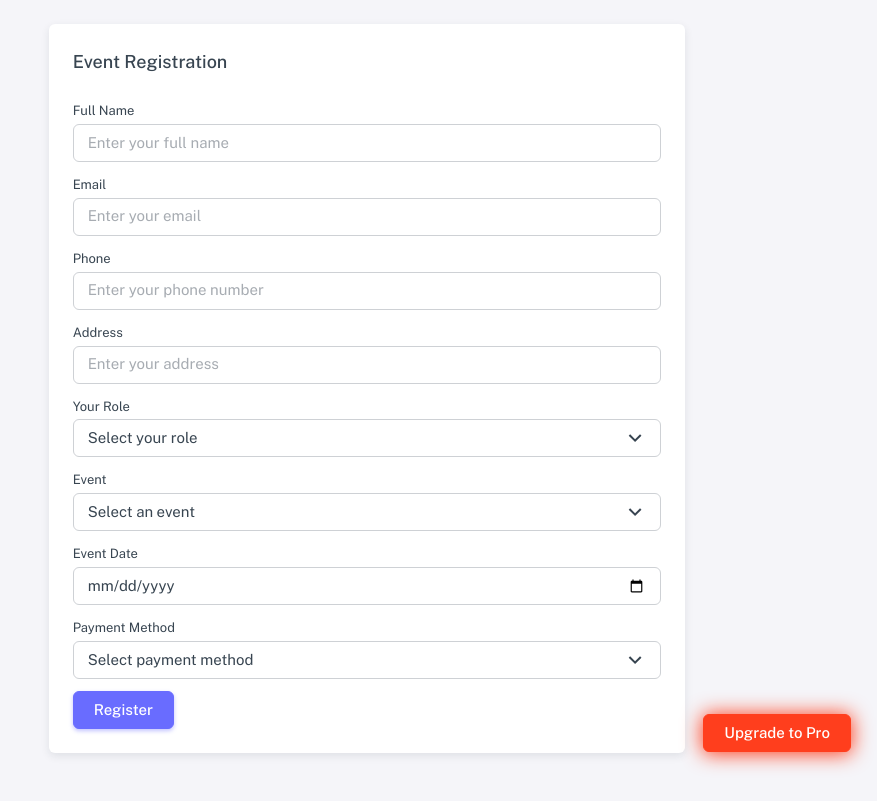
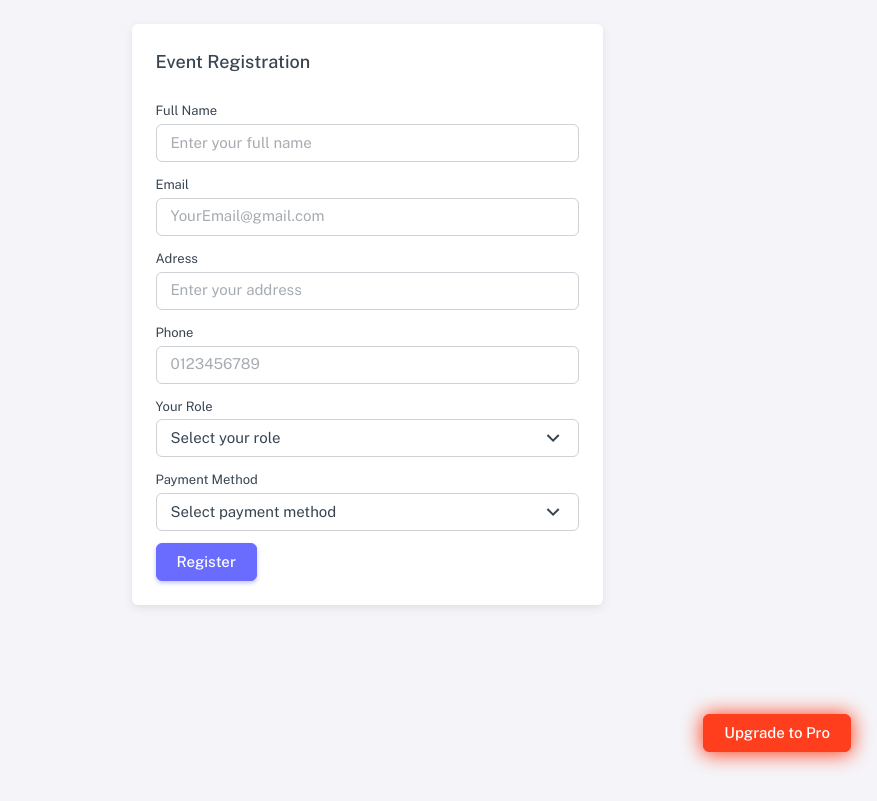
Before and after one commit to hoainhan256/EMP_Hub, a Django app: page /EventReg/ in a window 1280 px wide. Shown: the whole page, without its empty margins (403-1280 px from the left). After the commit the page ends 770 px from the top, so only its background shows below. Run offline with Django 5.2, Linux system fonts and the light colour scheme; some libraries are stand-ins or nearby versions.

Commit message:
edit form

```diff
--- a/EMPSites/EMPSites/settings.py
+++ b/EMPSites/EMPSites/settings.py
@@ -140,7 +140,7 @@ STATIC_URL = 'static/'
 DEFAULT_AUTO_FIELD = 'django.db.models.BigAutoField'
 # settings.py
 
-EMAIL_BACKEND = 'django.core.mail.backends.smtp.EmailBackend'
+EMAIL_BACKEND = 'django.core.mail.backends.console.EmailBackend'
 EMAIL_HOST = 'smtp.gmail.com'
 EMAIL_PORT = 587
 EMAIL_USE_TLS = True
--- a/EMPSites/EventReg/templates/EventReg/form_reg.html
+++ b/EMPSites/EventReg/templates/EventReg/form_reg.html
@@ -2,65 +2,38 @@
 {% block Content %}
 <div class="container-xxl flex-grow-1 container-p-y">
     <div class="row justify-content-center">
-        <div class="col-xl-8 col-lg-10 col-md-12">
+        <div class="col-xl-6 col-lg-8 col-md-10">
             <!-- Event Registration Form -->
-            <div class="card mb-6">
+            <div class="card">
                 <h5 class="card-header">Event Registration</h5>
                 <div class="card-body">
-                    <form method="POST" action="{% url 'submit_registration' %}" enctype="multipart/form-data">
+                    <form method="POST" action="{% url 'submit_registration' %}">
                         {% csrf_token %}
                         <!-- Full Name -->
                         <div class="mb-3">
-                            <label for="full-name" class="form-label">Full Name</label>
-                            <input
-                                type="text"
-                                class="form-control"
-                                id="full-name"
-                                name="full_name"
-                                placeholder="Enter your full name"
-                                required>
+                            <label class="form-label">Full Name</label>
+                            <input type="text" class="form-control" name="name" required
+                            placeholder="Enter your full name">
                         </div>
                         <!-- Email -->
                         <div class="mb-3">
-                            <label for="email" class="form-label">Email</label>
-                            <input
-                                type="email"
-                                class="form-control"
-                                id="email"
-                                name="email"
-                                placeholder="Enter your email"
-                                required>
+                            <label class="form-label">Email</label>
+                            <input type="email" class="form-control" name="email" required placeholder="YourEmail@gmail.com">
+                        </div>
+                        <!--Adress-->
+                        <div class="mb-3">
+                            <label class="form-label">Adress</label>
+                            <input type="email" class="form-control" name="adress" required placeholder="Enter your address">
                         </div>
                         <!-- Phone -->
                         <div class="mb-3">
-                            <label for="phone" class="form-label">Phone</label>
-                            <input
-                                type="tel"
-                                class="form-control"
-                                id="phone"
-                                name="phone"
-                                placeholder="Enter your phone number"
-                                required>
-                        </div>
-                        <!-- Address -->
-                        <div class="mb-3">
-                            <label for="address" class="form-label">Address</label>
-                            <input
-                                type="text"
-                                class="form-control"
-                                id="address"
-                                name="address"
-                                placeholder="Enter your address"
-                                required>
+                            <label class="form-label">Phone</label>
+                            <input type="tel" class="form-control" name="phone" required placeholder="0123456789">
                         </div>
                         <!-- Role -->
                         <div class="mb-3">
-                            <label for="role" class="form-label">Your Role</label>
-                            <select
-                                class="form-select"
-                                id="role"
-                                name="role"
-                                required>
+                            <label class="form-label">Your Role</label>
+                            <select class="form-select" name="role" required>
                                 <option value="">Select your role</option>
                                 <option value="student">Student</option>
                                 <option value="faculty">Faculty</option>
@@ -68,38 +41,10 @@
                                 <option value="guest">Guest</option>
                             </select>
                         </div>
-                        <!-- Event Selection -->
-                        <div class="mb-3">
-                            <label for="event-selection" class="form-label">Event</label>
-                            <select
-                                class="form-select"
-                                id="event-selection"
-                                name="event"
-                                required>
-                                <option value="">Select an event</option>
-                                <option value="seminar">Seminar</option>
-                                <option value="workshop">Workshop</option>
-                                <option value="startup_competition">Startup Competition</option>
-                            </select>
-                        </div>
-                        <!-- Event Date -->
-                        <div class="mb-3">
-                            <label for="event-date" class="form-label">Event Date</label>
-                            <input
-                                type="date"
-                                class="form-control"
-                                id="event-date"
-                                name="event_date"
-                                required>
-                        </div>
                         <!-- Payment -->
                         <div class="mb-3">
-                            <label for="payment-method" class="form-label">Payment Method</label>
-                            <select
-                                class="form-select"
-                                id="payment-method"
-                                name="payment_method"
-                                required>
+                            <label class="form-label">Payment Method</label>
+                            <select class="form-select" name="payment_method" required>
                                 <option value="">Select payment method</option>
                                 <option value="free">Free</option>
                                 <option value="vnpay">VNPay</option>
--- a/EMPSites/EventReg/templates/EventReg/payment.html
+++ /dev/null
@@ -1,4 +0,0 @@
-{% extends "master.html"%}
-{% block Content %}
-
-{% endblock %}
--- a/EMPSites/EventReg/views.py
+++ b/EMPSites/EventReg/views.py
@@ -18,11 +18,10 @@ def submit_registration(request):
         phone = request.POST.get('phone')
         address = request.POST.get('address')
         role = request.POST.get('role')
-        event = request.POST.get('event')
-        event_date = request.POST.get('event_date')
+
 
         # Tạo nội dung QR code
-        qr_data = f"Name: {full_name}\nEmail: {email}\nPhone: {phone}\nEvent: {event}\nDate: {event_date}"
+        qr_data = f"Name: {full_name}\nEmail: {email}\nPhone: {phone}"
 
         # Tạo mã QR
         qr = qrcode.make(qr_data)
@@ -34,7 +33,7 @@ def submit_registration(request):
         try:
             email_message = EmailMessage(
                 subject='Xác nhận đăng ký sự kiện',
-                body=f'Chào {full_name},\n\nCảm ơn bạn đã đăng ký tham gia sự kiện {event} vào ngày {event_date}. Vui lòng sử dụng mã QR đính kèm để check-in.\n\nTrân trọng,\nBan tổ chức',
+                body=f'Chào {full_name},\n\nCảm ơn bạn đã đăng ký tham gia sự kiện. Vui lòng sử dụng mã QR đính kèm để check-in.\n\nTrân trọng,\nBan tổ chức',
                 from_email='tumakiss2005a@gmail.com',
                 to=[email],
             )
```
